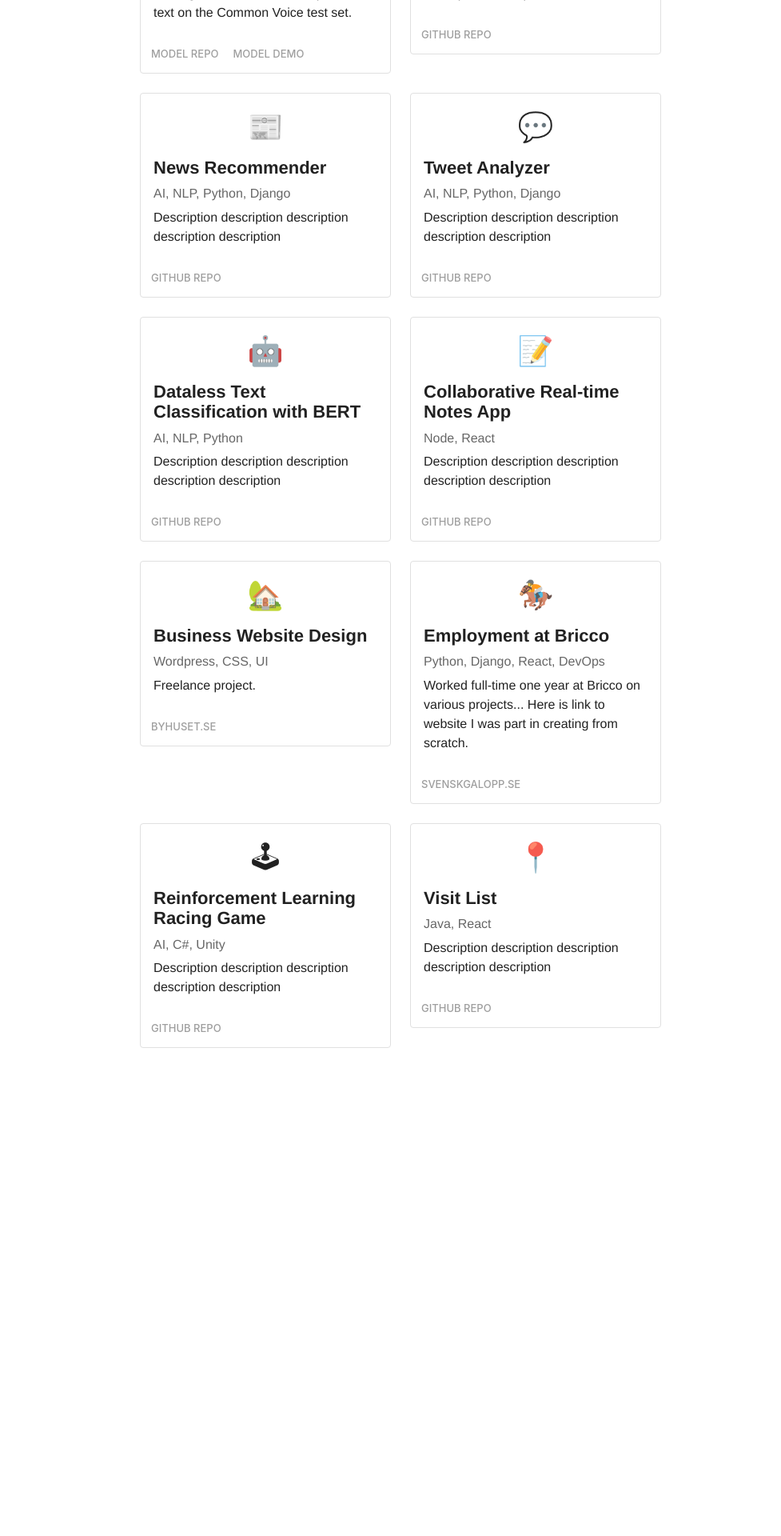
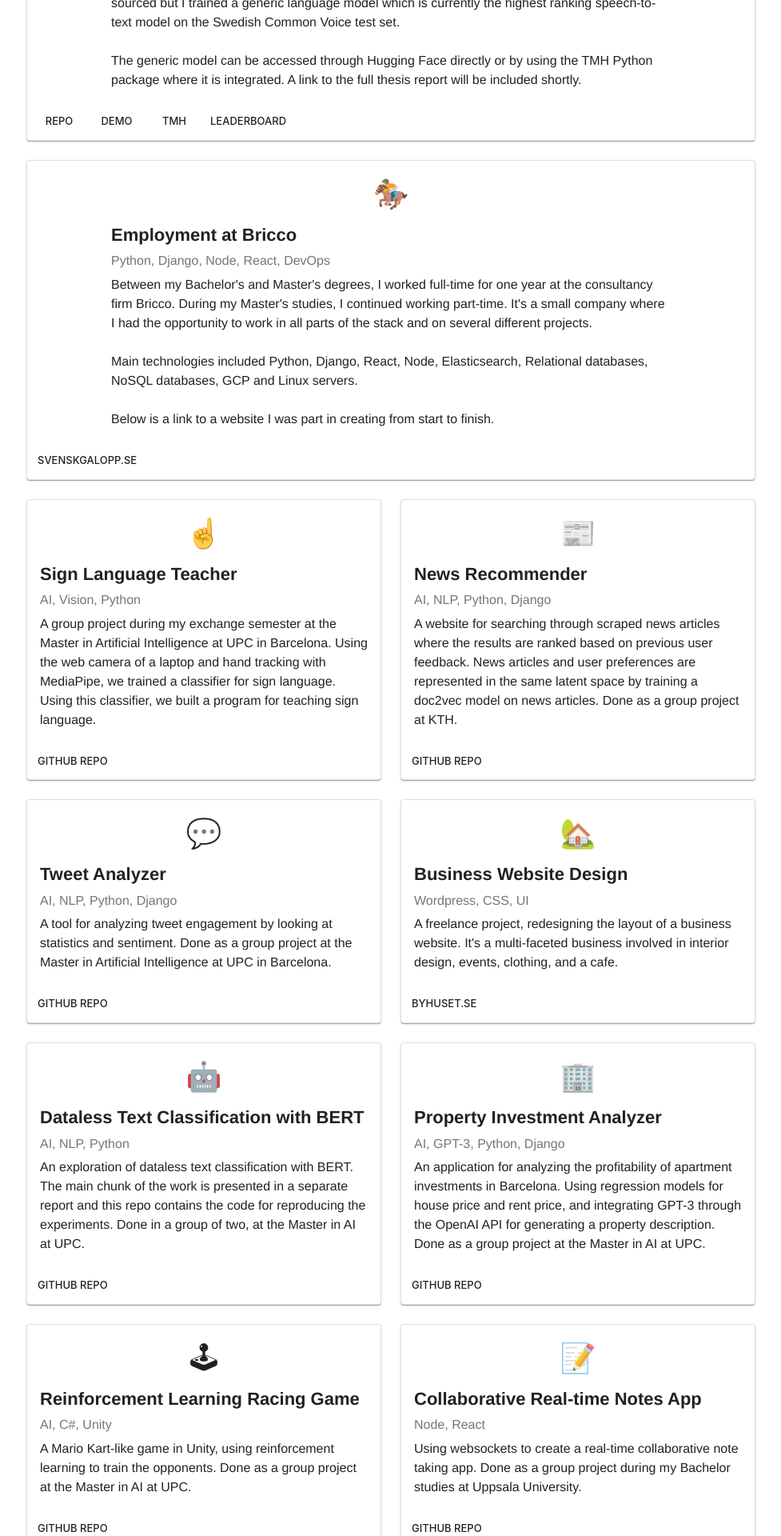
Before and after one commit to viktor-enzell/viktor-enzell.github.io, a React (Create React App) app: page /portfolio in a window 1280 px wide. Shown: the part 480-2400 px from the top of the page at 80% size, without its empty margins (139-1116 px from the left). Before the commit the page ends 1890 px from the top, so only its background shows below. Built offline with nearby package versions, Linux system fonts and the light colour scheme; a web font is replaced by a local one.

Commit message:
Content.

```diff
--- a/src/views/Home.js
+++ b/src/views/Home.js
@@ -50,6 +50,9 @@ const useStyles = makeStyles({
     fontSize: "23px",
     filter: "grayscale(100%)",
   },
+  textContainerSM: {
+    paddingRight: "16px",
+  },
 });
 
 export default function Home() {
@@ -59,16 +62,30 @@ export default function Home() {
   return (
     <div className={classes.root}>
       <Grid container>
-        <Grid item xs={12} sm={8}>
+        <Grid
+          item
+          xs={12}
+          sm={8}
+          className={width > smBreakpointWidth && classes.textContainerSM}
+        >
           <Typography variant="h1" gutterBottom>
             Software
             <br />
             Developer
           </Typography>
           <Typography gutterBottom>
-            Software Developer based in Stockholm with a Bachelor's degree in
-            Computer Science from Uppsala University and a Master's degree in
-            Computer Science from KTH.
+            Hi, my name is Viktor Enzell.
+            <br />
+            <br />
+            I'm a full stack developer based in Stockholm, passionate about
+            building great products that utilize the power of machine learning.
+            I have a Master's degree in Computer Science from KTH, where I
+            specialized in AI, primarily focusing on natural language processing
+            and speech.
+            <br />
+            <br />
+            Check out some of my previous projects in my portfolio or on GitHub
+            and Hugging Face. Also, feel free to connect with me on LinkedIn!
           </Typography>
         </Grid>
         {width > smBreakpointWidth ? (
@@ -109,7 +126,7 @@ export default function Home() {
               <ListItemIcon className={classes.contactListIcon}>
                 <GitHubIcon />
               </ListItemIcon>
-              <ListItemText primary="Github" />
+              <ListItemText primary="GitHub" />
             </ListItem>
             <Divider />
             <ListItem
@@ -119,9 +136,11 @@ export default function Home() {
               href="https://huggingface.co/viktor-enzell"
             >
               <ListItemIcon className={classes.contactListIcon}>
-                  <span role="img" className={classes.huggingfaceIcon}>🤗</span>
+                <span role="img" aria-label="hugging face emoji" className={classes.huggingfaceIcon}>
+                  🤗
+                </span>
               </ListItemIcon>
-              <ListItemText primary="Huggingface" />
+              <ListItemText primary="Hugging Face" />
             </ListItem>
           </List>
         </Grid>
--- a/src/views/Portfolio.js
+++ b/src/views/Portfolio.js
@@ -40,17 +40,21 @@ export default function Portfolio() {
         Portfolio
       </Typography>
       <Typography className={classes.textParagraph}>
-        This is a selection of projects I have worked on.
+        This is a selection of projects I have previously worked on. It's a
+        mixture of university, work, and hobby projects that I have shortly
+        summarized and added links to further resources.
       </Typography>
 
       <Divider />
 
       <Grid container spacing={3} className={classes.portfolioGrid}>
-        <Grid item xs={12} sm={6}>
+        <Grid item xs={12}>
           <Card className={classes.card}>
             <CardContent>
               <Typography gutterBottom variant="body2">
-                <span role="img">🗣</span>
+                <span role="img" aria-label="talking emoji">
+                  🗣
+                </span>
               </Typography>
               <Typography gutterBottom variant="h3" component="h2">
                 Swedish Speech-to-text
@@ -59,8 +63,17 @@ export default function Portfolio() {
                 AI, NLP, Python
               </Typography>
               <Typography>
-                Master's Thesis at KTH. Highest ranking model for Swedish
-                Speech-to-text on the Common Voice test set.
+                In my Master's thesis at KTH, I trained language models to
+                improve a Swedish open-source speech-to-text model for a
+                specific domain. The domain-specific language models are not
+                open-sourced but I trained a generic language model which is
+                currently the highest ranking speech-to-text model on the
+                Swedish Common Voice test set.
+                <br />
+                <br />
+                The generic model can be accessed through Hugging Face directly
+                or by using the TMH Python package where it is integrated. A
+                link to the full thesis report will be included shortly.
               </Typography>
             </CardContent>
             <CardActions>
@@ -69,14 +82,71 @@ export default function Portfolio() {
                 href="https://huggingface.co/viktor-enzell/wav2vec2-large-voxrex-swedish-4gram"
                 target="_blank"
               >
-                Model repo
+                Repo
               </Button>
               <Button
                 size="small"
                 href="https://huggingface.co/spaces/viktor-enzell/wav2vec2-large-voxrex-swedish-4gram"
                 target="_blank"
               >
-                Model demo
+                Demo
+              </Button>
+              <Button
+                size="small"
+                href="https://pypi.org/project/tmh/"
+                target="_blank"
+              >
+                TMH
+              </Button>
+              <Button
+                size="small"
+                href="https://paperswithcode.com/sota/speech-recognition-on-common-voice-swedish"
+                target="_blank"
+              >
+                leaderboard
+              </Button>
+            </CardActions>
+          </Card>
+        </Grid>
+
+        <Grid item xs={12}>
+          <Card className={classes.card}>
+            <CardContent>
+              <Typography gutterBottom variant="body2">
+                <span role="img" aria-label="man on horse emoji">
+                  🏇
+                </span>
+              </Typography>
+              <Typography gutterBottom variant="h3" component="h2">
+                Employment at Bricco
+              </Typography>
+              <Typography gutterBottom color="textSecondary">
+                Python, Django, Node, React, DevOps
+              </Typography>
+              <Typography>
+                Between my Bachelor's and Master's degrees, I worked full-time
+                for one year at the consultancy firm Bricco. During my Master's
+                studies, I continued working part-time. It's a small company
+                where I had the opportunity to work in all parts of the stack
+                and on several different projects.
+                <br />
+                <br />
+                Main technologies included Python, Django, React, Node,
+                Elasticsearch, Relational databases, NoSQL databases, GCP and
+                Linux servers.
+                <br />
+                <br />
+                Below is a link to a website I was part in creating from start
+                to finish.
+              </Typography>
+            </CardContent>
+            <CardActions>
+              <Button
+                size="small"
+                href="https://svenskgalopp.se"
+                target="_blank"
+              >
+                svenskgalopp.se
               </Button>
             </CardActions>
           </Card>
@@ -86,7 +156,9 @@ export default function Portfolio() {
           <Card className={classes.card}>
             <CardContent>
               <Typography gutterBottom variant="body2">
-                <span role="img">☝️</span>
+                <span role="img" aria-label="pointing up emoji">
+                  ☝️
+                </span>
               </Typography>
               <Typography gutterBottom variant="h3" component="h2">
                 Sign Language Teacher
@@ -95,7 +167,11 @@ export default function Portfolio() {
                 AI, Vision, Python
               </Typography>
               <Typography>
-                Description description description description description
+                A group project during my exchange semester at the Master in
+                Artificial Intelligence at UPC in Barcelona. Using the web
+                camera of a laptop and hand tracking with MediaPipe, we trained
+                a classifier for sign language. Using this classifier, we built
+                a program for teaching sign language.
               </Typography>
             </CardContent>
             <CardActions>
@@ -114,7 +190,9 @@ export default function Portfolio() {
           <Card className={classes.card}>
             <CardContent>
               <Typography gutterBottom variant="body2">
-                <span role="img">📰</span>
+                <span role="img" aria-label="news paper emoji">
+                  📰
+                </span>
               </Typography>
               <Typography gutterBottom variant="h3" component="h2">
                 News Recommender
@@ -123,7 +201,11 @@ export default function Portfolio() {
                 AI, NLP, Python, Django
               </Typography>
               <Typography>
-                Description description description description description
+                A website for searching through scraped news articles where the
+                results are ranked based on previous user feedback. News
+                articles and user preferences are represented in the same latent
+                space by training a doc2vec model on news articles. Done as a
+                group project at KTH.
               </Typography>
             </CardContent>
             <CardActions>
@@ -142,7 +224,9 @@ export default function Portfolio() {
           <Card className={classes.card}>
             <CardContent>
               <Typography gutterBottom variant="body2">
-                💬
+                <span role="img" aria-label="talk bubble emoji">
+                  💬
+                </span>
               </Typography>
               <Typography gutterBottom variant="h3" component="h2">
                 Tweet Analyzer
@@ -151,7 +235,9 @@ export default function Portfolio() {
                 AI, NLP, Python, Django
               </Typography>
               <Typography>
-                Description description description description description
+                A tool for analyzing tweet engagement by looking at statistics
+                and sentiment. Done as a group project at the Master in
+                Artificial Intelligence at UPC in Barcelona.
               </Typography>
             </CardContent>
             <CardActions>
@@ -170,7 +256,37 @@ export default function Portfolio() {
           <Card className={classes.card}>
             <CardContent>
               <Typography gutterBottom variant="body2">
-                🤖
+                <span role="img" aria-label="house emoji">
+                  🏡
+                </span>
+              </Typography>
+              <Typography gutterBottom variant="h3" component="h2">
+                Business Website Design
+              </Typography>
+              <Typography gutterBottom color="textSecondary">
+                Wordpress, CSS, UI
+              </Typography>
+              <Typography>
+                A freelance project, redesigning the layout of a business
+                website. It's a multi-faceted business involved in interior
+                design, events, clothing, and a cafe.
+              </Typography>
+            </CardContent>
+            <CardActions>
+              <Button size="small" href="https://byhuset.se" target="_blank">
+                byhuset.se
+              </Button>
+            </CardActions>
+          </Card>
+        </Grid>
+
+        <Grid item xs={12} sm={6}>
+          <Card className={classes.card}>
+            <CardContent>
+              <Typography gutterBottom variant="body2">
+                <span role="img" aria-label="robot emoji">
+                  🤖
+                </span>
               </Typography>
               <Typography gutterBottom variant="h3" component="h2">
                 Dataless Text Classification with BERT
@@ -179,7 +295,10 @@ export default function Portfolio() {
                 AI, NLP, Python
               </Typography>
               <Typography>
-                Description description description description description
+                An exploration of dataless text classification with BERT. The
+                main chunk of the work is presented in a separate report and
+                this repo contains the code for reproducing the experiments.
+                Done in a group of two, at the Master in AI at UPC.
               </Typography>
             </CardContent>
             <CardActions>
@@ -198,7 +317,75 @@ export default function Portfolio() {
           <Card className={classes.card}>
             <CardContent>
               <Typography gutterBottom variant="body2">
-                📝
+                <span role="img" aria-label="building emoji">
+                  🏢
+                </span>
+              </Typography>
+              <Typography gutterBottom variant="h3" component="h2">
+                Property Investment Analyzer
+              </Typography>
+              <Typography gutterBottom color="textSecondary">
+                AI, GPT-3, Python, Django
+              </Typography>
+              <Typography>
+                An application for analyzing the profitability of apartment
+                investments in Barcelona. Using regression models for house
+                price and rent price, and integrating GPT-3 through the OpenAI
+                API for generating a property description. Done as a group
+                project at the Master in AI at UPC.
+              </Typography>
+            </CardContent>
+            <CardActions>
+              <Button
+                size="small"
+                href="https://github.com/viktor-enzell/idss-project"
+                target="_blank"
+              >
+                Github repo
+              </Button>
+            </CardActions>
+          </Card>
+        </Grid>
+
+        <Grid item xs={12} sm={6}>
+          <Card className={classes.card}>
+            <CardContent>
+              <Typography gutterBottom variant="body2">
+                <span role="img" aria-label="joystick emoji">
+                  🕹
+                </span>
+              </Typography>
+              <Typography gutterBottom variant="h3" component="h2">
+                Reinforcement Learning Racing Game
+              </Typography>
+              <Typography gutterBottom color="textSecondary">
+                AI, C#, Unity
+              </Typography>
+              <Typography>
+                A Mario Kart-like game in Unity, using reinforcement learning to
+                train the opponents. Done as a group project at the Master in AI
+                at UPC.
+              </Typography>
+            </CardContent>
+            <CardActions>
+              <Button
+                size="small"
+                href="https://github.com/Maddi97/NDVW_RacingGame"
+                target="_blank"
+              >
+                Github repo
+              </Button>
+            </CardActions>
+          </Card>
+        </Grid>
+
+        <Grid item xs={12} sm={6}>
+          <Card className={classes.card}>
+            <CardContent>
+              <Typography gutterBottom variant="body2">
+                <span role="img" aria-label="note emoji">
+                  📝
+                </span>
               </Typography>
               <Typography gutterBottom variant="h3" component="h2">
                 Collaborative Real-time Notes App
@@ -207,7 +394,9 @@ export default function Portfolio() {
                 Node, React
               </Typography>
               <Typography>
-                Description description description description description
+                Using websockets to create a real-time collaborative note taking
+                app. Done as a group project during my Bachelor studies at
+                Uppsala University.
               </Typography>
             </CardContent>
             <CardActions>
@@ -226,86 +415,9 @@ export default function Portfolio() {
           <Card className={classes.card}>
             <CardContent>
               <Typography gutterBottom variant="body2">
-                🏡
-              </Typography>
-              <Typography gutterBottom variant="h3" component="h2">
-                Business Website Design
-              </Typography>
-              <Typography gutterBottom color="textSecondary">
-                Wordpress, CSS, UI
-              </Typography>
-              <Typography>Freelance project.</Typography>
-            </CardContent>
-            <CardActions>
-              <Button size="small" href="https://byhuset.se" target="_blank">
-                byhuset.se
-              </Button>
-            </CardActions>
-          </Card>
-        </Grid>
-
-        <Grid item xs={12} sm={6}>
-          <Card className={classes.card}>
-            <CardContent>
-              <Typography gutterBottom variant="body2">
-                🏇
-              </Typography>
-              <Typography gutterBottom variant="h3" component="h2">
-                Employment at Bricco
-              </Typography>
-              <Typography gutterBottom color="textSecondary">
-                Python, Django, React, DevOps
-              </Typography>
-              <Typography>
-                Worked full-time one year at Bricco on various projects... Here
-                is link to website I was part in creating from scratch.
-              </Typography>
-            </CardContent>
-            <CardActions>
-              <Button
-                size="small"
-                href="https://svenskgalopp.se"
-                target="_blank"
-              >
-                svenskgalopp.se
-              </Button>
-            </CardActions>
-          </Card>
-        </Grid>
-
-        <Grid item xs={12} sm={6}>
-          <Card className={classes.card}>
-            <CardContent>
-              <Typography gutterBottom variant="body2">
-                🕹
-              </Typography>
-              <Typography gutterBottom variant="h3" component="h2">
-                Reinforcement Learning Racing Game
-              </Typography>
-              <Typography gutterBottom color="textSecondary">
-                AI, C#, Unity
-              </Typography>
-              <Typography>
-                Description description description description description
-              </Typography>
-            </CardContent>
-            <CardActions>
-              <Button
-                size="small"
-                href="https://github.com/Maddi97/NDVW_RacingGame"
-                target="_blank"
-              >
-                Github repo
-              </Button>
-            </CardActions>
-          </Card>
-        </Grid>
-
-        <Grid item xs={12} sm={6}>
-          <Card className={classes.card}>
-            <CardContent>
-              <Typography gutterBottom variant="body2">
-                📍
+                <span role="img" aria-label="pin emoji">
+                  📍
+                </span>
               </Typography>
               <Typography gutterBottom variant="h3" component="h2">
                 Visit List
@@ -314,7 +426,8 @@ export default function Portfolio() {
                 Java, React
               </Typography>
               <Typography>
-                Description description description description description
+                Playing around with Java and the Spring Framework to create a
+                REST API backend for a visit list with a React client.
               </Typography>
             </CardContent>
             <CardActions>
```
